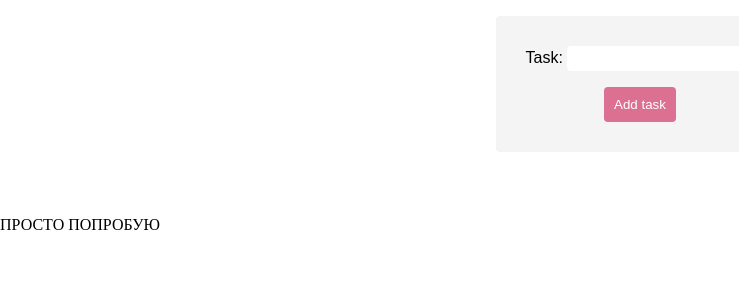
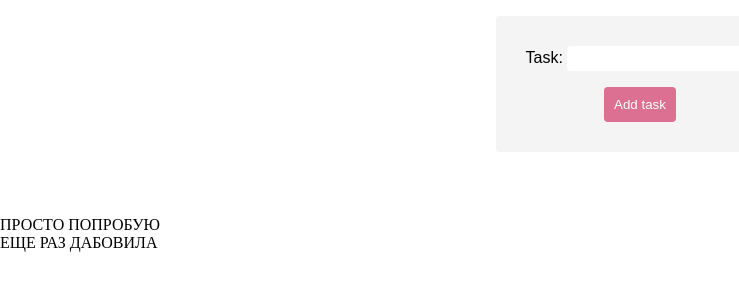
Before and after one commit to polinaChernousova/gits, a plain HTML site: page index.html in a window 1280 px wide. Shown: the whole page, without its empty margins (0-739 px from the left). Drawn offline with Linux system fonts and the light colour scheme; files whose address does not match are found by name.

Commit message:
added span

```diff
--- a/index.html
+++ b/index.html
@@ -47,6 +47,8 @@
 
 
 
+    <span>ЕЩЕ РАЗ ДАБОВИЛА </span>
+
 
 
 
```
